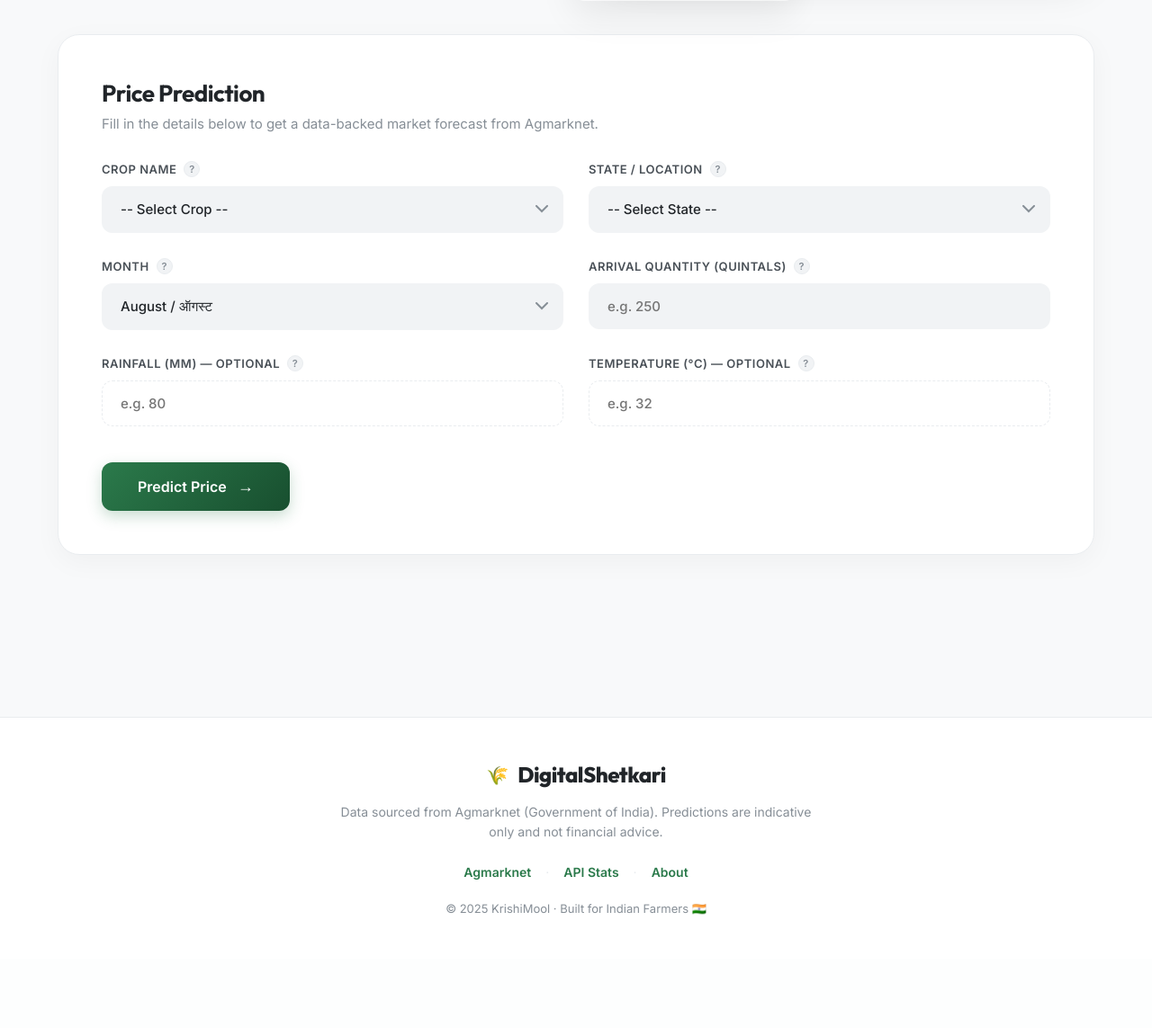
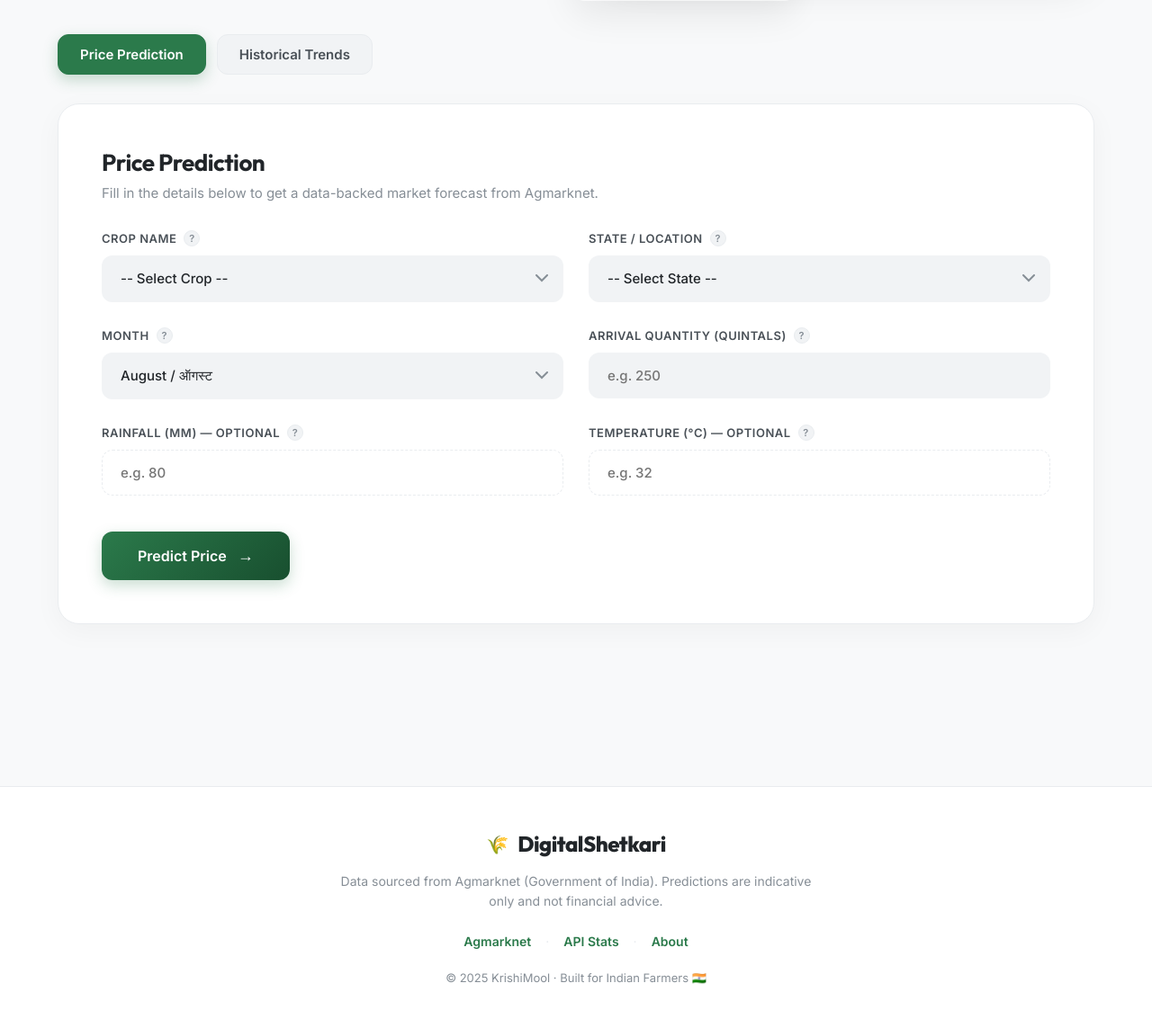
Before and after one commit to vaishnavi3394/Krushi, a Flask app: page / in a window 1280 px wide; the page is wider, and only the part inside the window is pictured. Shown: the part 579-1722 px from the top of that part at 90% size. Before the commit the page ends 1596 px from the top of that part, so only its background shows below. Run offline with Flask 3, Linux system fonts and the light colour scheme; some web fonts are replaced.

Commit message:
Added 5-Year Historical Trends graph with Chart.js

```diff
--- a/app.py
+++ b/app.py
@@ -201,6 +201,51 @@ def market_prices():
     recent['Date'] = recent['Date'].dt.strftime('%Y-%m-%d')
     return jsonify({'crop': crop_name, 'records': recent.to_dict(orient='records')})
 
+@app.route('/api/historical-trends')
+def historical_trends():
+    crop_key = request.args.get('crop', '')
+    crop_name = CROP_MAP.get(crop_key)
+    if not crop_name:
+        return jsonify({'error': 'Invalid crop'}), 400
+
+    crop_df = df[df['Commodity'] == crop_name]
+    base_price = crop_df['Modal_Price'].mean() if len(crop_df) > 0 else MSP.get(crop_name, 2000)
+
+    years = [2022, 2023, 2024, 2025, 2026]
+    chart_data = {
+        'labels': MONTH_NAMES,
+        'datasets': []
+    }
+
+    year_factors = {2022: 0.85, 2023: 0.92, 2024: 1.0, 2025: 1.05, 2026: 1.08}
+    colors = ['#ff9999', '#66b3ff', '#10b981', '#f59e0b', '#8b5cf6']
+
+    for i, year in enumerate(years):
+        data_points = []
+        year_df = crop_df[crop_df['Year'] == year]
+
+        for m in range(1, 13):
+            month_df = year_df[year_df['Month'] == m]
+            if len(month_df) > 0:
+                avg_price = round(month_df['Modal_Price'].mean())
+            else:
+                seasonal_factor = SEASONAL.get(m, 1.0)
+                noise = 1 + np.random.uniform(-0.04, 0.04)
+                avg_price = round(base_price * seasonal_factor * year_factors[year] * noise)
+
+            data_points.append(avg_price)
+
+        chart_data['datasets'].append({
+            'label': str(year),
+            'data': data_points,
+            'borderColor': colors[i],
+            'backgroundColor': 'transparent',
+            'borderWidth': 2,
+            'tension': 0.3
+        })
+
+    return jsonify({'crop': crop_name, 'chartData': chart_data})
+
 if __name__ == '__main__':
     print("KrishiMool Flask Server starting...")
     print(f"   Dataset: {len(df)} records | Crops: {df['Commodity'].nunique()} | States: {df['State'].nunique()}")
--- a/static/css/styles.css
+++ b/static/css/styles.css
@@ -162,6 +162,25 @@ body {
 
 /* MAIN */
 .main-wrap { max-width: 1200px; margin: 0 auto; padding: 0 24px 100px; }
+
+/* TABS */
+.tabs-container {
+  max-width: 1200px; margin: 0 auto 32px; padding: 0 24px;
+  display: flex; gap: 12px;
+}
+.tab-btn {
+  background: var(--surface2); border: 1px solid var(--border);
+  color: var(--text-2); font-family: var(--font-body);
+  font-size: 15px; font-weight: 600; padding: 12px 24px;
+  border-radius: var(--radius-sm); cursor: pointer;
+  transition: all var(--transition);
+}
+.tab-btn:hover { background: var(--border); color: var(--text); }
+.tab-btn.active {
+  background: var(--primary); color: #fff; border-color: var(--primary);
+  box-shadow: var(--shadow-btn);
+}
+
 
 /* CARDS */
 .card {
--- a/static/js/script.js
+++ b/static/js/script.js
@@ -320,3 +320,109 @@ function setCurrentMonth() {
 // ── Init ──────────────────────────────────────────────────────────────────────
 applyLang('en');
 setCurrentMonth();
+
+// ── Tabs Switching ────────────────────────────────────────────────────────────
+const tabPredict = document.getElementById('tabPredict');
+const tabTrends = document.getElementById('tabTrends');
+const predictionTab = document.getElementById('predictionTab');
+const trendsTab = document.getElementById('trendsTab');
+
+tabPredict.addEventListener('click', () => {
+  tabPredict.classList.add('active');
+  tabTrends.classList.remove('active');
+  predictionTab.style.display = 'block';
+  trendsTab.style.display = 'none';
+});
+
+tabTrends.addEventListener('click', () => {
+  tabTrends.classList.add('active');
+  tabPredict.classList.remove('active');
+  trendsTab.style.display = 'block';
+  predictionTab.style.display = 'none';
+});
+
+// ── Historical Trends Logic ───────────────────────────────────────────────────
+const trendCropSelect = document.getElementById('trendCrop');
+const trendsChartCard = document.getElementById('trendsChartCard');
+let historicalChartInst = null;
+
+trendCropSelect.addEventListener('change', async (e) => {
+  const crop = e.target.value;
+  if (!crop) {
+    trendsChartCard.style.display = 'none';
+    if (historicalChartInst) { historicalChartInst.destroy(); historicalChartInst = null; }
+    return;
+  }
+
+  try {
+    const res = await fetch(`${API}/api/historical-trends?crop=${crop}`);
+    const json = await res.json();
+
+    if (!res.ok) throw new Error(json.error || 'Failed to fetch trends');
+
+    renderHistoricalChart(json.chartData);
+    trendsChartCard.style.display = 'block';
+
+  } catch (err) {
+    console.error("Trends Fetch Error:", err);
+    alert(t("Could not load trends data.", "ट्रेंड डेटा लोड करू शकलो नाही."));
+  }
+});
+
+function renderHistoricalChart(chartData) {
+  const ctx = document.getElementById('historicalTrendChart').getContext('2d');
+  if (historicalChartInst) historicalChartInst.destroy();
+
+  const isDark = dark;
+  const gridColor = isDark ? 'rgba(255,255,255,0.07)' : 'rgba(0,0,0,0.06)';
+  const tickColor = isDark ? '#6a8e62' : '#7a9170';
+
+  historicalChartInst = new Chart(ctx, {
+    type: 'line',
+    data: chartData,
+    options: {
+      responsive: true,
+      maintainAspectRatio: false,
+      interaction: {
+        mode: 'index',
+        intersect: false,
+      },
+      plugins: {
+        legend: {
+          display: true,
+          position: 'top',
+          labels: { color: tickColor, font: { family: 'DM Sans', size: 13 } }
+        },
+        tooltip: {
+          backgroundColor: isDark ? '#182112' : '#ffffff',
+          borderColor: '#2d7a22',
+          borderWidth: 1,
+          titleColor: isDark ? '#a8c89e' : '#4a5e42',
+          bodyColor:  isDark ? '#e8f4e2' : '#1a2412',
+          padding: 12,
+          callbacks: {
+            label: function(context) {
+              return ` ${context.dataset.label}: ₹${context.parsed.y.toLocaleString('en-IN')}`;
+            }
+          }
+        }
+      },
+      scales: {
+        x: {
+          grid: { color: gridColor },
+          ticks: { color: tickColor, font: { family: 'DM Sans', size: 12 } },
+          border: { dash: [4, 4] }
+        },
+        y: {
+          grid: { color: gridColor },
+          ticks: {
+            color: tickColor,
+            font: { family: 'DM Sans', size: 12 },
+            callback: v => '₹' + v.toLocaleString('en-IN')
+          },
+          border: { dash: [4, 4] }
+        }
+      }
+    }
+  });
+}
--- a/templates/index.html
+++ b/templates/index.html
@@ -63,8 +63,17 @@
   </div>
 </header>
 
+<!-- ── TABS ───────────────────────────────── -->
+<div class="tabs-container">
+  <button class="tab-btn active" id="tabPredict" data-en="Price Prediction" data-mr="किंमत अंदाज">Price Prediction</button>
+  <button class="tab-btn" id="tabTrends" data-en="Historical Trends" data-mr="ऐतिहासिक ट्रेंड">Historical Trends</button>
+</div>
+
 <!-- ── MAIN ───────────────────────────────── -->
 <main class="main-wrap">
+
+  <!-- Prediction Tab -->
+  <div id="predictionTab">
 
   <!-- Error Banner -->
   <div class="error-banner" id="errorBanner" style="display:none;"></div>
@@ -279,6 +288,52 @@
 
   </section><!-- /result-section -->
 
+  </div><!-- /predictionTab -->
+
+  <!-- Historical Trends Tab -->
+  <div id="trendsTab" style="display:none;">
+    <section class="card form-card" style="margin-bottom: 24px;">
+      <div class="card-header">
+        <h2 class="card-title" data-en="5-Year Historical Trends" data-mr="५ वर्षांचा ऐतिहासिक ट्रेंड">5-Year Historical Trends</h2>
+        <p class="card-sub" data-en="Select a crop to view price trends over the last 5 years." data-mr="गेल्या ५ वर्षांतील किमतीचा कल पाहण्यासाठी पीक निवडा.">
+          Select a crop to view price trends over the last 5 years.
+        </p>
+      </div>
+      <div class="form-group" style="max-width: 400px; margin-bottom: 0;">
+        <label class="form-label" for="trendCrop">
+          <span data-en="Crop Name" data-mr="पिकाचे नाव">Crop Name</span>
+        </label>
+        <select id="trendCrop" class="form-control">
+          <option value="" data-en="-- Select Crop --" data-mr="-- पीक निवडा --">-- Select Crop --</option>
+          <option value="wheat">Wheat / गहू</option>
+          <option value="rice">Rice / तांदूळ</option>
+          <option value="maize">Maize / मका</option>
+          <option value="sugarcane">Sugarcane / ऊस</option>
+          <option value="soybean">Soybean / सोयाबीन</option>
+          <option value="cotton">Cotton / कापूस</option>
+          <option value="onion">Onion / कांदा</option>
+          <option value="tomato">Tomato / टोमॅटो</option>
+          <option value="potato">Potato / बटाटा</option>
+          <option value="groundnut">Groundnut / शेंगदाणा</option>
+          <option value="turmeric">Turmeric / हळद</option>
+          <option value="bajra">Bajra / बाजरी</option>
+          <option value="jowar">Jowar / ज्वारी</option>
+          <option value="chickpea">Chickpea / हरभरा</option>
+        </select>
+      </div>
+    </section>
+
+    <!-- Trends Chart Card -->
+    <div class="card chart-card" id="trendsChartCard" style="display:none;">
+      <div class="card-header chart-header">
+        <h3 class="card-title" id="trendChartTitle" data-en="Price Trends" data-mr="किंमत ट्रेंड">Price Trends</h3>
+      </div>
+      <div class="chart-wrap" style="height: 400px;">
+        <canvas id="historicalTrendChart"></canvas>
+      </div>
+    </div>
+  </div><!-- /trendsTab -->
+
 </main>
 
 <!-- ── FOOTER ─────────────────────────────── -->
```
